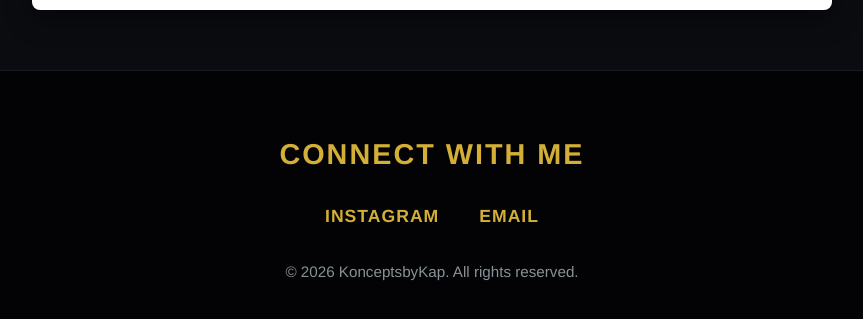
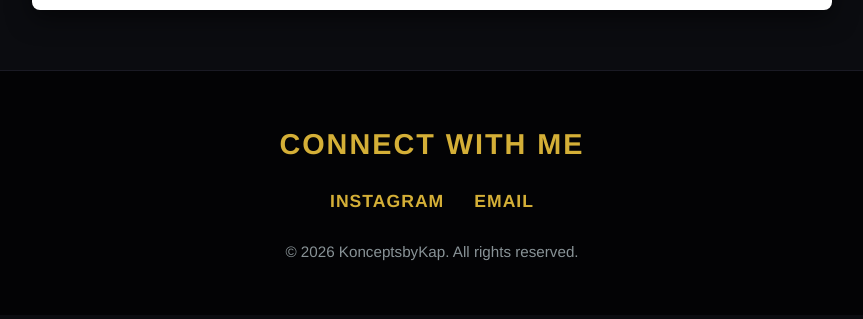
Before and after one commit to kingkap4/konceptsbykapweb, a React (Vite) app: page / in a window 1280 px wide. Shown: the part 3550-3869 px from the top of the page, without its empty margins (208-1071 px from the left). Built offline with nearby package versions, Linux system fonts and the light colour scheme; grey boxes are pictures that could not be loaded.

Commit message:
Update index.css

```diff
--- a/src/index.css
+++ b/src/index.css
@@ -60,17 +60,14 @@
 }
 
 .header h1 {
-  /* Smaller font size for mobile screens */
   font-size: 2.5rem;
   margin-bottom: 10px;
   color: #ffffff;
   letter-spacing: 2px;
   text-shadow: 0 0 15px rgba(212, 175, 55, 0.3);
-  /* Prevents long words from breaking the layout */
   word-wrap: break-word;
 }
 
-/* Scale it back up for laptops and desktops */
 @media (min-width: 768px) {
   .header h1 {
     font-size: 4rem;
@@ -127,7 +124,6 @@
   box-shadow: 0 6px 15px rgba(0,0,0,0.5);
 }
 
-/* 3x4 Portrait Grid */
 .portrait-grid {
   display: grid;
   grid-template-columns: repeat(3, 1fr);
@@ -149,7 +145,6 @@
   box-shadow: 0 8px 15px rgba(212, 175, 55, 0.2);
 }
 
-/* Make it 2 columns only on very small phone screens to prevent squishing */
 @media (max-width: 600px) {
   .portrait-grid {
     grid-template-columns: repeat(2, 1fr);
@@ -258,46 +253,42 @@
   -webkit-overflow-scrolling: touch;
 }
 
-
-/* --- Bulletproof Footer Styles --- */
-footer.footer {
+/* --- Footer Styles --- */
+.footer {
   background-color: #030305;
   text-align: center;
-  padding: 60px 20px;
+  padding: 50px 20px;
   border-top: 1px solid #1a1a24;
-  display: block;
 }
 
-/* Forces the text to shrink down from the massive global h2 size */
-footer.footer h2 {
-  font-size: 1.8rem !important;
-  margin-bottom: 25px !important;
-  color: #d4af37 !important;
-  letter-spacing: 2px;
+.footer h2 {
+  font-size: 1.8rem;
+  color: #d4af37;
+  margin-bottom: 20px;
 }
 
 .social-links {
-  margin-bottom: 30px;
+  display: flex;
+  justify-content: center;
+  gap: 30px;
+  margin-bottom: 25px;
 }
 
-/* Forces the links to space out and use the gold theme color instead of blue */
 .social-links a {
-  color: #d4af37 !important;
-  text-decoration: none !important;
-  margin: 0 20px !important;
+  color: #d4af37;
+  text-decoration: none;
   font-weight: bold;
   font-size: 1.1rem;
   text-transform: uppercase;
   letter-spacing: 1px;
   transition: color 0.3s ease;
-  display: inline-block;
 }
 
 .social-links a:hover {
-  color: #ffffff !important;
+  color: #ffffff;
 }
 
-footer.footer p {
+.footer p {
   color: #889296;
   font-size: 0.95rem;
 }
```
